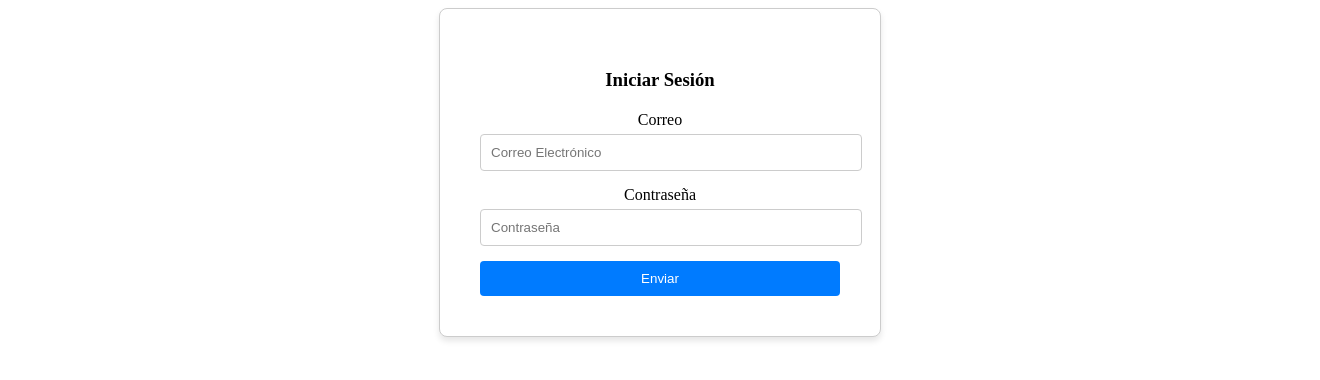
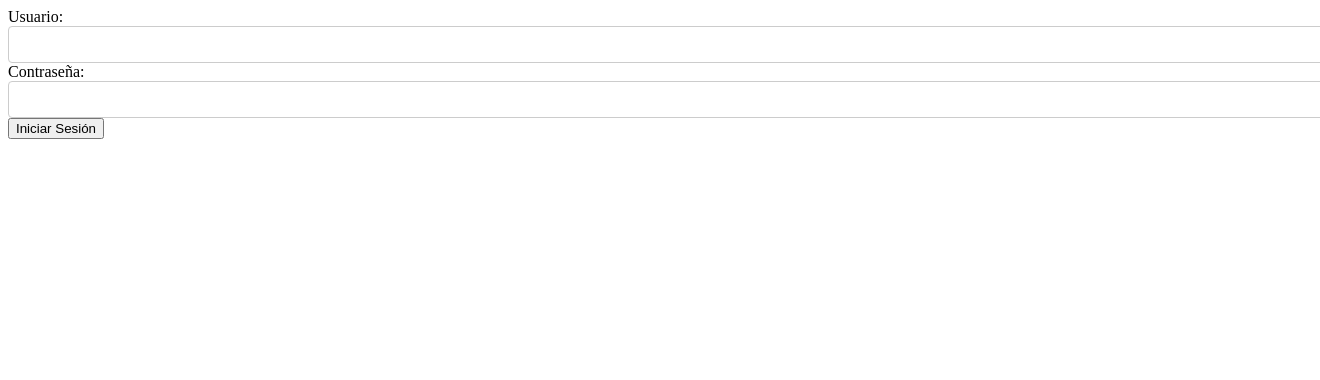
Before and after one commit to marinobo/JornadaUTVM, a PHP site: page /admin/login.html in a window 1320 px wide; the page is wider, and only the part inside the window is pictured. Shown: the top 380 px of that part. Run offline with PHP 8.4, Linux system fonts and the light colour scheme.

Commit message:
actualizacion

```diff
--- a/admin/login.html
+++ b/admin/login.html
@@ -7,19 +7,14 @@
     <title>Login Administrador</title>
 </head>
 <body>
-    <div class="card">
-        <form class="form">
-            <h3 class="form">Iniciar Sesión</h3>
-            <span class="input-span">
-                <label for="email" class="label">Correo</label>
-                <input class="input" id="input" type="email" name="correo" placeholder="Correo Electrónico" title="El campo solo permite email" required>
-            </span>
-            <span class="input-span">
-                <label for="password" class="label">Contraseña</label>
-                <input type="password" name="pass" id="password" placeholder="Contraseña" required>
-            </span>
-            <input name="btniniciar" class="submit" type="submit" value="Enviar">
-        </form>
-    </div>
+    <form action="funciones/consulta.php" method="POST">
+        <label for="username">Usuario:</label>
+        <input type="text" name="usuario" required>
+        <br>
+        <label for="password">Contraseña:</label>
+        <input type="password" name="pass" required>
+        <br>
+        <input type="submit" value="Iniciar Sesión">
+    </form>
 </body>
 </html>
```
Also changed, not shown: admin/funciones/conexion.php (+28 -0 lines), admin/funciones/consulta.php (+23 -21 lines).
